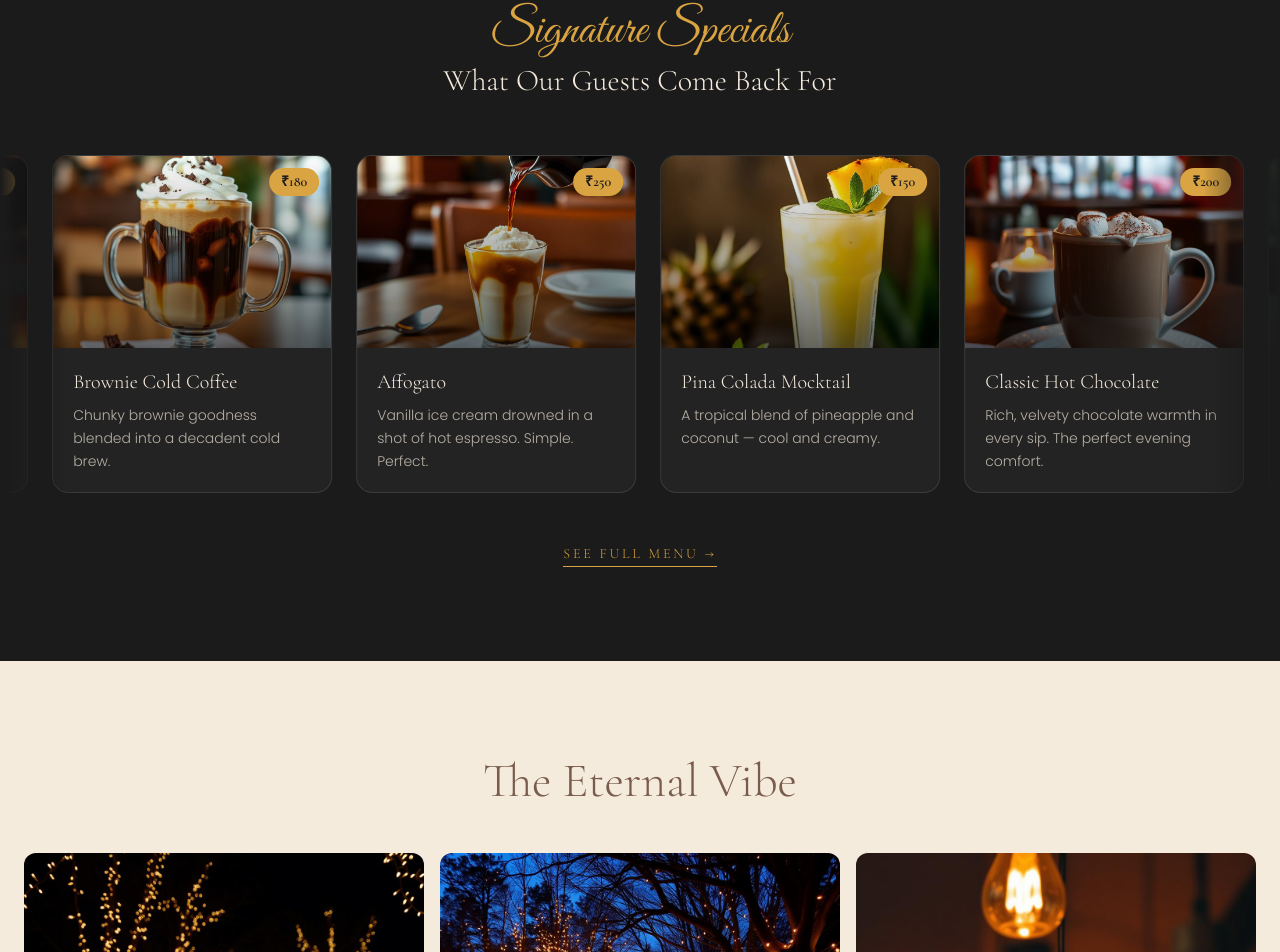
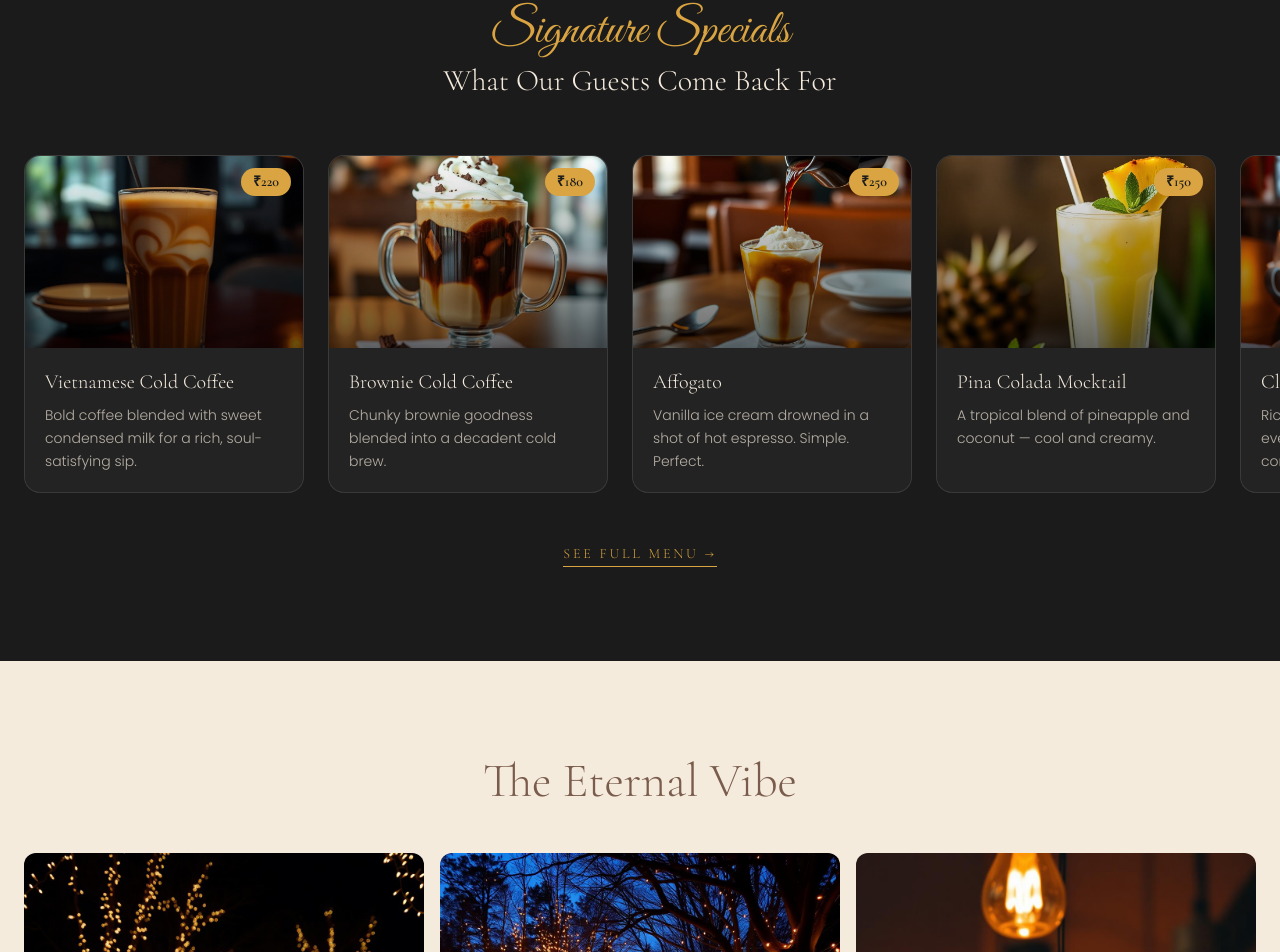
Before and after one commit to max8teen/Cafe-Eternal-, a React (Vite) app: page / in a window 1280 px wide. Shown: the part 2097-3049 px from the top of the page. Built offline with nearby package versions, Linux system fonts and the light colour scheme.

Commit message:
Update Home.tsx

```diff
--- a/src/pages/Home.tsx
+++ b/src/pages/Home.tsx
@@ -260,14 +260,27 @@ export default function HomePage() {
         </div>
 
         <div
-          className="marquee-mask mt-14 relative"
-          style={{
-            maskImage: 'linear-gradient(to right, transparent 0, black 6%, black 94%, transparent 100%)',
-            WebkitMaskImage: 'linear-gradient(to right, transparent 0, black 6%, black 94%, transparent 100%)',
+          className="scrollbar-hide mt-14 overflow-x-auto cursor-grab active:cursor-grabbing"
+          style={{ WebkitOverflowScrolling: 'touch' }}
+          onMouseDown={(e) => {
+            const el = e.currentTarget
+            el.dataset.down = 'true'
+            el.dataset.startX = String(e.pageX - el.offsetLeft)
+            el.dataset.scrollLeft = String(el.scrollLeft)
+          }}
+          onMouseLeave={(e) => { e.currentTarget.dataset.down = 'false' }}
+          onMouseUp={(e) => { e.currentTarget.dataset.down = 'false' }}
+          onMouseMove={(e) => {
+            const el = e.currentTarget
+            if (el.dataset.down !== 'true') return
+            e.preventDefault()
+            const x = e.pageX - el.offsetLeft
+            const walk = (x - Number(el.dataset.startX)) * 1.5
+            el.scrollLeft = Number(el.dataset.scrollLeft) - walk
           }}
         >
-          <div className="marquee-track gap-6">
-            {[...specials, ...specials].map((s, i) => (
+          <div className="flex gap-6 px-6 w-max">
+            {specials.map((s, i) => (
               <div
                 key={`${s.name}-${i}`}
                 className="card-hover shrink-0 w-[280px] rounded-2xl overflow-hidden"
```
